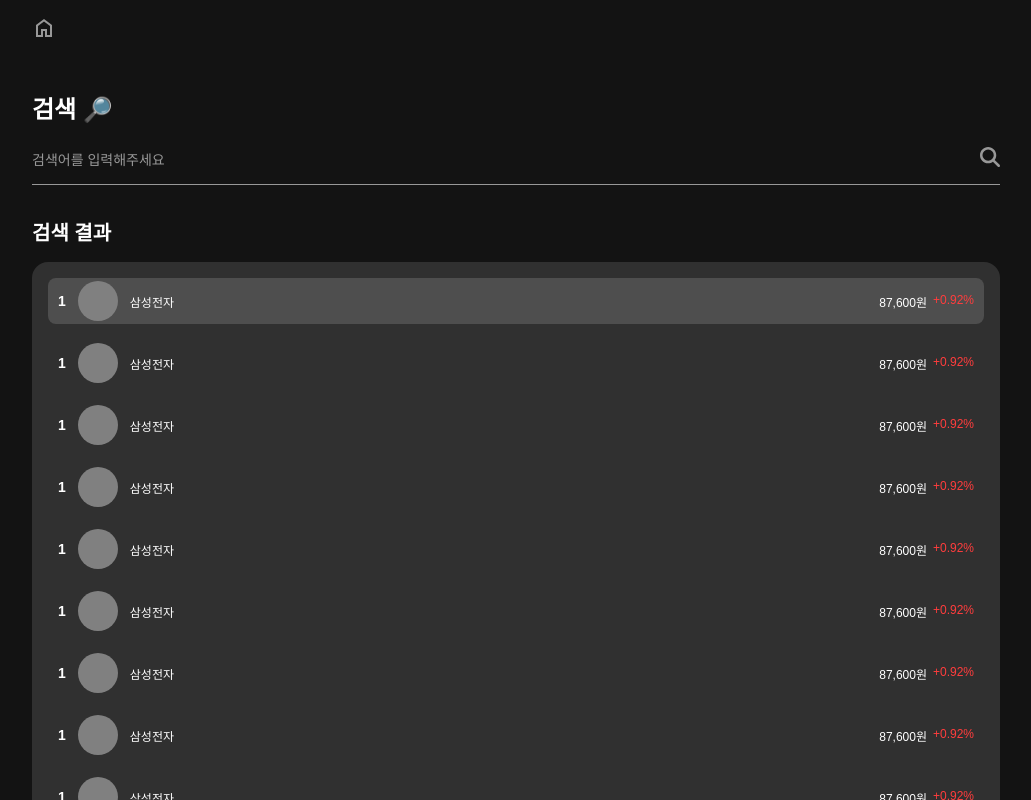
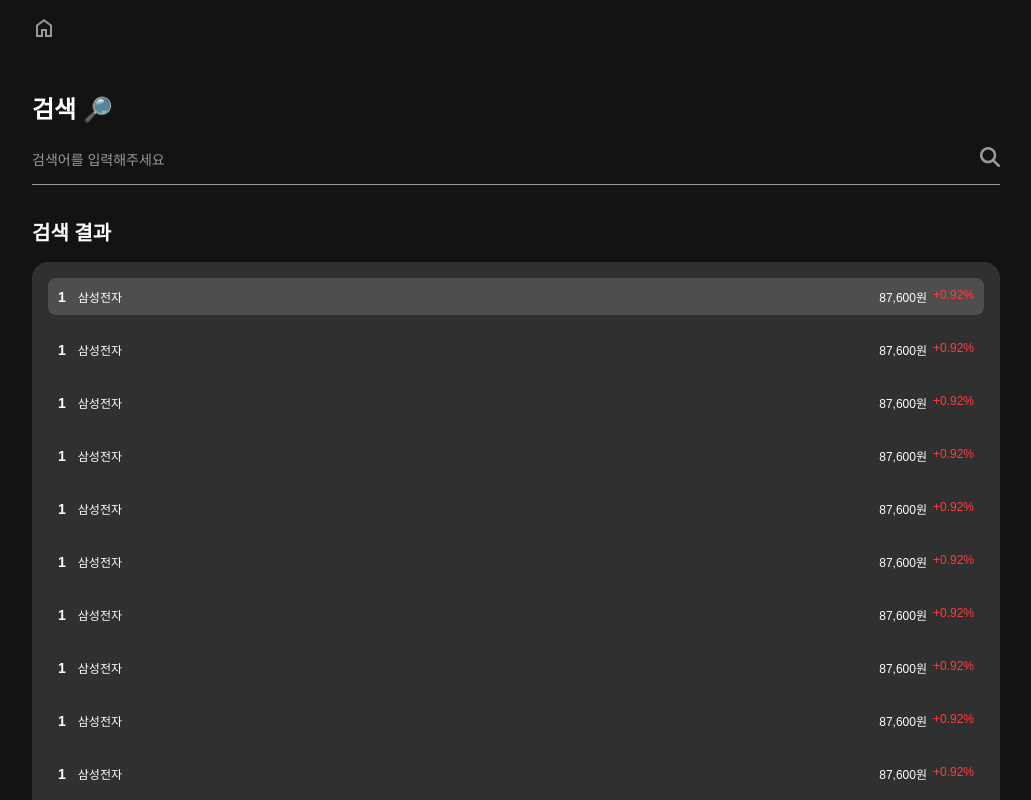
Before and after one commit to Dsm-Hackathon-2024/frontend, a React (Vite) app: page /search in a window 1280 px wide. Shown: the whole page, without its empty margins (124-1155 px from the left). Built offline with nearby package versions, Linux system fonts and the light colour scheme; a web font is replaced by a local one.

Commit message:
listItem in no img

```diff
--- a/src/pages/Home.jsx
+++ b/src/pages/Home.jsx
@@ -83,7 +83,6 @@
                 <ListItem>
                   <div>
                     <div>1</div>
-                    <div></div>
                     <div>삼성전자</div>
                   </div>
                   <div>
@@ -268,12 +267,6 @@
       font-weight: 600;
     }
     > div:nth-child(2) {
-      width: 40px;
-      height: 40px;
-      border-radius: 50%;
-      background-color: gray;
-    }
-    > div:nth-child(3) {
       font-size: 12px;
       font-weight: 500;
     }
--- a/src/pages/MyPage.jsx
+++ b/src/pages/MyPage.jsx
@@ -38,7 +38,6 @@
                 <ListItem>
                   <div>
                     <div>1</div>
-                    <div></div>
                     <div>삼성전자</div>
                   </div>
                   <div>
@@ -144,12 +143,6 @@
       font-weight: 600;
     }
     > div:nth-child(2) {
-      width: 40px;
-      height: 40px;
-      border-radius: 50%;
-      background-color: gray;
-    }
-    > div:nth-child(3) {
       font-size: 12px;
       font-weight: 500;
     }
--- a/src/pages/Search.jsx
+++ b/src/pages/Search.jsx
@@ -24,7 +24,6 @@
                 <ListItem>
                   <div>
                     <div>1</div>
-                    <div></div>
                     <div>삼성전자</div>
                   </div>
                   <div>
@@ -124,12 +123,6 @@
       font-weight: 600;
     }
     > div:nth-child(2) {
-      width: 40px;
-      height: 40px;
-      border-radius: 50%;
-      background-color: gray;
-    }
-    > div:nth-child(3) {
       font-size: 12px;
       font-weight: 500;
     }
```
